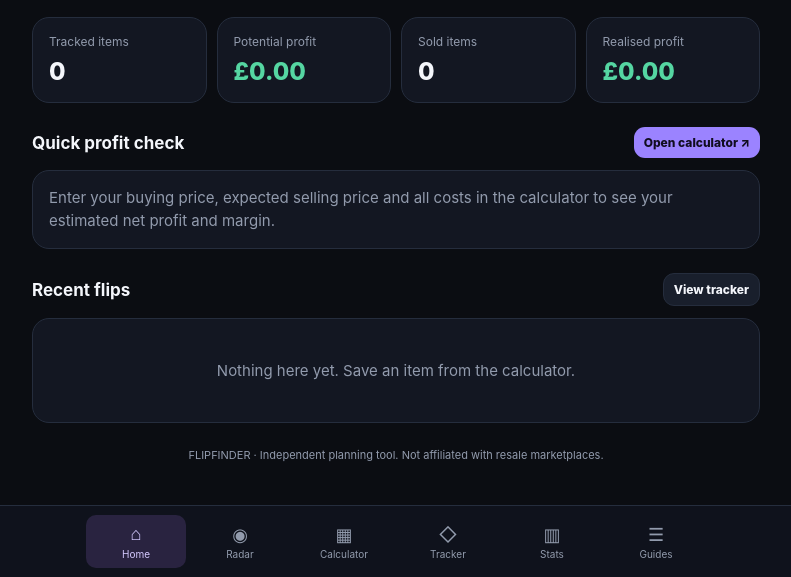
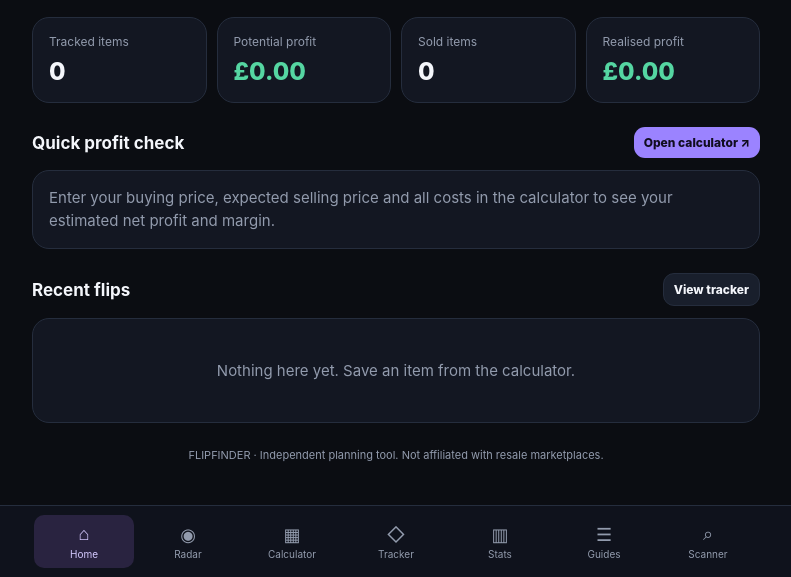
Before and after one commit to YxngJ0K3S/FlipFinder, a plain HTML site: page index.html in a window 1280 px wide. Shown: the part 223-800 px from the top of the page, without its empty margins (244-1035 px from the left). Drawn offline with Linux system fonts and the light colour scheme.

Commit message:
Add Scanner button to navigation

```diff
--- a/index.html
+++ b/index.html
@@ -88,6 +88,7 @@
  <button data-page="tracker" onclick="showPage('tracker')"><span class="ico">◇</span>Tracker</button>
  <button data-page="analytics" onclick="showPage('analytics')"><span class="ico">▥</span>Stats</button>
  <button data-page="guides" onclick="showPage('guides')"><span class="ico">☰</span>Guides</button>
+<button type="button" onclick="window.location.href='scanner.html'"><span class="ico">⌕</span>Scanner</button>
 </nav>
 <script>
 const $=id=>document.getElementById(id), money=n=>'£'+(Number(n)||0).toFixed(2);
```
